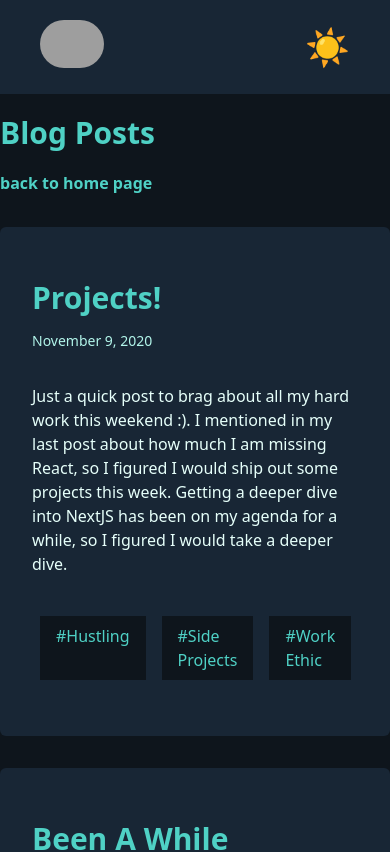
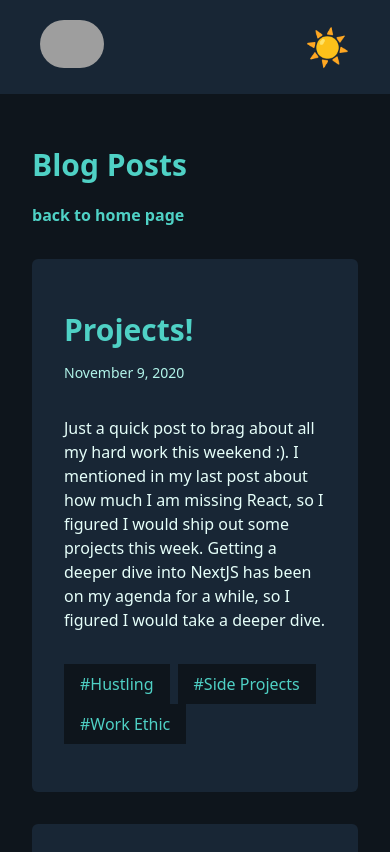
Before and after one commit to shan5742/me, a Next.js app: page /blog in a window 390 px wide. Shown: the top 852 px of the page. Built offline with nearby package versions, Linux system fonts and the light colour scheme; grey boxes are pictures that could not be loaded.

Commit message:
responsive tweaks

```diff
--- a/pages/About.js
+++ b/pages/About.js
@@ -8,7 +8,7 @@ export default function About() {
         <title>Asam Shan | about</title>
         <link rel="icon" href="/favicon.ico" />
       </Head>
-      <div className="px-24 py-12">
+      <div className="px-8 max-w-6xl mx-auto mt-12">
         <h1 className="text-accent text-3xl md:text4xl lg:text-5xl xl:text-5xl font-bold mb-4">
           About Me
         </h1>
--- a/pages/Projects.js
+++ b/pages/Projects.js
@@ -9,7 +9,7 @@ export default function Projects() {
         <title>Asam Shan | about</title>
         <link rel="icon" href="/favicon.ico" />
       </Head>
-      <div className="px-24 py-12">
+      <div className="px-8 max-w-6xl mx-auto mt-12">
         <h1 className="text-accent text-3xl md:text4xl lg:text-5xl xl:text-5xl font-bold mb-4">
           Projects
         </h1>
--- a/pages/blog/[slug].js
+++ b/pages/blog/[slug].js
@@ -8,7 +8,7 @@ function PostTemplate({ content, data }) {
   const frontmatter = data;
 
   return (
-    <div className="markdown max-w-3xl p-8 flex flex-col mx-auto">
+    <div className="markdown max-w-3xl mt-12 px-8 flex flex-col mx-auto">
       <h1>{frontmatter.title}</h1>
       <ReactMarkdown source={content} />
       <div className="flex">
--- a/pages/blog/index.js
+++ b/pages/blog/index.js
@@ -12,7 +12,7 @@ export default function Blog({ posts }) {
       : 0;
   });
   return (
-    <div className="max-w-3xl p4 mx-auto">
+    <div className="max-w-3xl px-8 mt-12 mx-auto">
       <h1 className="text-accent text-3xl md:text4xl lg:text-5xl xl:text-5xl font-bold my-4">
         Blog Posts
       </h1>
@@ -42,9 +42,9 @@ export default function Blog({ posts }) {
             <section>
               <p className="my-8 text-primary">{description}</p>
             </section>
-            <div className="flex">
+            <div className="flex flex-wrap">
               {tags.map((t, i) => (
-                <p key={i} className="bg-primary text-accent px-4 py-2 m-2">
+                <p key={i} className="bg-primary text-accent px-4 py-2 mr-2">
                   #{t}
                 </p>
               ))}
--- a/pages/index.js
+++ b/pages/index.js
@@ -8,7 +8,7 @@ export default function Home() {
         <title>Asam Shan | home</title>
         <link rel="icon" href="/favicon.ico" />
       </Head>
-      <div className="p-12 xl:p-48 lg:p-48 md:p-24 sm:p-24">
+      <div className="max-w-6xl mx-auto mt-24 px-8">
         <h1 className="text-primary text-4xl md:text5xl lg:text-6xl xl:text-6xl font-bold">
           Hi, I'm Asam
         </h1>
```
